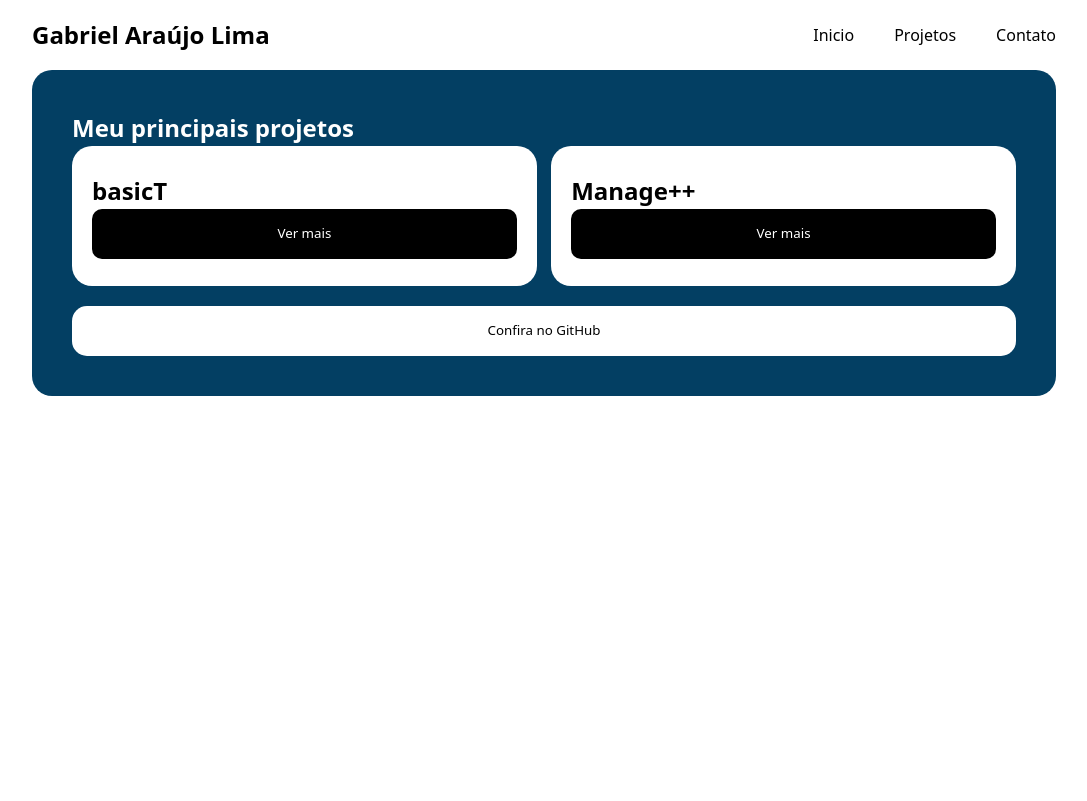
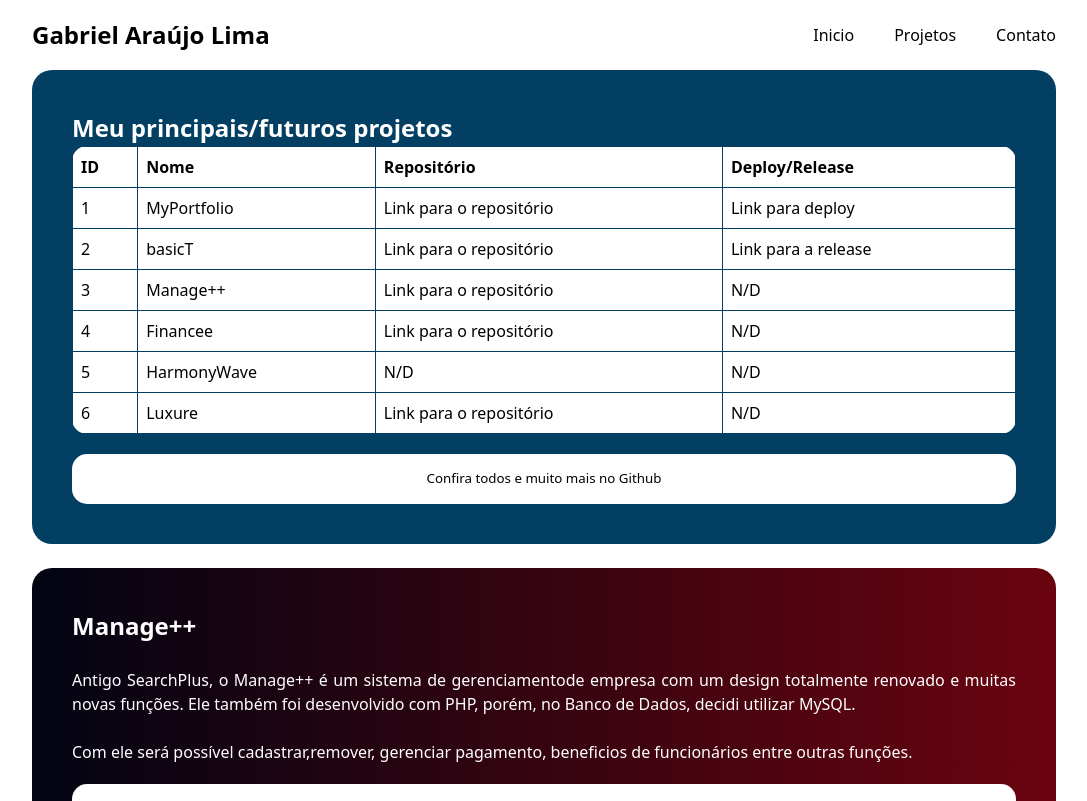
Before and after one commit to theMyntt/MyPortfolio, a React (Vite) app: page /project in a window 1280 px wide. Shown: the top 801 px of the page, without its empty margins (96-1183 px from the left). Built offline with nearby package versions, Linux system fonts and the light colour scheme.

Commit message:
feat: nova página de projetos

```diff
--- a/src/pages/Projects/index.jsx
+++ b/src/pages/Projects/index.jsx
@@ -1,66 +1,109 @@
 import React from "react";
 import "./index.scss";
-
-let i = 0;
-
-function toGit() {
-  return (window.location.href = "https://github.com/theMyntt/");
-}
-
-function seeMore(idElement, idBtn) {
-  const id = document.getElementById(idElement);
-  const btn = document.getElementById(idBtn);
-
-  if (i % 2 == 0){
-    id.classList.add("expand");
-    btn.textContent = "Ver menos";
-  }else{
-    id.classList.remove("expand");
-    btn.textContent = "Ver mais";
-  }
-
-  i++;
-}
 
 export default function Projects() {
   return (
     <div className="container">
       <div className="brand-container">
-        <h2>Meu principais projetos</h2>
-        <div className="proj-card-control">
-          <div className="proj-card card-one" id="card-one">
-            <div className="title">
-              <h2>basicT</h2>
-              <button className="btn" id="one" onClick={() => seeMore("card-one", "one")}>Ver mais</button>
-            </div>
-            <div className="card-one info1">
-              <article>
-                <h4>Descrição do projeto</h4>
-                <p>O basicT é um sistema PDV (Ponto de Venda) que foi desenvolvido com PHP e SQLite3. No momento, ele ainda está em suas versões inicias, existem muitas coisas para ser adicionadas nele.</p>
-                <p><b>O que é um sistema PDV?</b> são um programa para os operadores de caixa do mercado. A vantagem do basicT é que ele é leve e simples de usar.</p>
-                <a href="https://github.com/theMyntt/basicT"><u>Projeto no GitHub</u></a>
-              </article>
-            </div>
-
-          </div>
-          <div className="proj-card card-two" id="card-two">
-            <div className="title">
-              <h2>Manage++</h2>
-              <button className="btn" id="two" onClick={() => seeMore("card-two", "two")}>Ver mais</button>
-            </div>
-            <div className="card-two info1">
-              <article>
-                <h4>Descrição do projeto</h4>
-                <article>
-                  <p>Antigo SearchPlus, ele é um sistema de controle de funcionários ou clientes. No atual momento, estou pensando em formas de reconstruir ele do zero. De uma forma mais intuitiva e simples de se usar. Ele também foi desenvolvido com PHP, porém, no Banco de Dados, decidi utilizar MySQL.</p>
-                  <a href="https://github.com/theMyntt/SearchPlus"><u>Projeto no GitHub</u></a>
-                </article>
-              </article>
-            </div>
-          </div>
+        <h2>Meu principais/futuros projetos</h2>
+        <table>
+          <tr>
+            <th>ID</th>
+            <th>Nome</th>
+            <th>Repositório</th>
+            <th>Deploy/Release</th>
+          </tr>
+          <tr>
+            <td>1</td>
+            <td>MyPortfolio</td>
+            <td><a href="https://github.com/theMyntt/MyPortfolio">Link para o repositório</a></td>
+            <td><a href="https://portfolio-themyntt.netlify.app">Link para deploy</a></td>
+          </tr>
+          <tr>
+            <td>2</td>
+            <td>basicT</td>
+            <td><a href="https://github.com/theMyntt/basicT">Link para o repositório</a></td>
+            <td><a href="https://github.com/theMyntt/basicT/releases/">Link para a release</a></td>
+          </tr>
+          <tr>
+            <td>3</td>
+            <td>Manage++</td>
+            <td><a href="https://github.com/theMyntt/Manage++">Link para o repositório</a></td>
+            <td>N/D</td>
+          </tr>
+          <tr>
+            <td>4</td>
+            <td>Financee</td>
+            <td><a href="https://github.com/theMyntt/Financee">Link para o repositório</a></td>
+            <td>N/D</td>
+          </tr>
+          <tr>
+            <td>5</td>
+            <td>HarmonyWave</td>
+            <td>N/D</td>
+            <td>N/D</td>
+          </tr>
+          <tr>
+            <td>6</td>
+            <td>Luxure</td>
+            <td><a href="https://github.com/theMyntt/Luxure">Link para o repositório</a></td>
+            <td>N/D</td>
+          </tr>
+        </table>
+        <button
+          className="btn-proj"
+          onClick={() =>
+            (window.location.href =
+              "https://github.com/theMyntt?tab=repositories")
+          }
+        >
+          Confira todos e muito mais no Github
+        </button>
+      </div>{" "}
+      <br />
+      <div id="alem">
+        <div id="text-alem">
+          <h2>Manage++</h2> <br />
+          <p>
+            Antigo SearchPlus, o Manage++ é um sistema de gerenciamentode
+            empresa com um design totalmente renovado e muitas novas funções.
+            Ele também foi desenvolvido com PHP, porém, no Banco de Dados,
+            decidi utilizar MySQL. <br />
+            <br />
+          </p>
+          <p>
+            Com ele será possível cadastrar,remover, gerenciar pagamento,
+            beneficios de funcionários entre outras funções.
+          </p>
+          <button
+            className="btn-proj"
+            onClick={() =>
+              (window.location.href = "https://github.com/theMyntt/ManagePP")
+            }
+          >
+            Ver mais no Github
+          </button>
         </div>
-        <button className="btn-proj" onClick={toGit}>
-          Confira no GitHub
+      </div>{" "}
+      <br />
+      <div className="brand" style={{ color: "#fff" }}>
+        {/* <div id="brand-text"> */}
+        <h2>basicT</h2> <br />
+        <p>
+          O basicT é um sistema PDV (Ponto de Venda) que foi desenvolvido com
+          PHP e SQLite3. No momento, ele ainda está em suas versões inicias,
+          existem muitas coisas para ser adicionadas nele. <br /> <br />O que é
+          um sistema PDV? são um programa para os operadores de caixa do
+          mercado. A vantagem do basicT é que ele é leve e simples de usar.
+        </p>
+        {/* </div> */}
+        <button
+          className="btn-proj"
+          onClick={() =>
+            (window.location.href = "https://github.com/theMyntt/basicT")
+          }
+        >
+          Ver mais no Github
         </button>
       </div>
     </div>
--- a/src/pages/Projects/index.scss
+++ b/src/pages/Projects/index.scss
@@ -54,45 +54,63 @@
   height: -webkit-fill-available;
 }
 
-.proj-card {
-  max-height: 100px;
-  transition: max-height 0.5s ease-in-out;
-  overflow: hidden;
+// .proj-card {
+//   max-height: 100px;
+//   transition: max-height 0.5s ease-in-out;
+//   overflow: hidden;
+// }
+
+// .proj-card.expand {
+//   max-height: 300px;
+//   height: auto;
+//   .info1 {
+//     display: block;
+//   }
+//   .title {
+//     height: auto;
+//   }
+// }
+
+
+// @media (max-width: 1024px) {
+//   .proj-card {
+//     width: 100%;
+//     margin-bottom: 20px;
+//   }
+//   .proj-card:last-child {
+//     margin: 0;
+//   }
+//   .proj-card.proj-card.expand {
+//     max-height: 1000px;
+//   }
+//   // .proj-card:hover {
+//   //   height: 700px;
+//   // }
+// }
+
+// // @keyframes scaleHeight {
+// //   from {
+// //     height: auto;
+// //   }
+// //   to {
+// //     height: 300px;
+// //   }
+// // }
+
+table {
+  background-color: #fff;
+  color: #000;
+  padding: 15px;
+  border-collapse: collapse;
+  border-radius: 15px
 }
 
-.proj-card.expand {
-  max-height: 300px;
-  height: auto;
-  .info1 {
-    display: block;
-  }
-  .title {
-    height: auto;
-  }
+td,th {
+  border: 1px solid #033f63;
+  text-align: left;
+  padding: 8px;
 }
 
-
-@media (max-width: 1024px) {
-  .proj-card {
-    width: 100%;
-    margin-bottom: 20px;
-  }
-  .proj-card:last-child {
-    margin: 0;
-  }
-  .proj-card.proj-card.expand {
-    max-height: 1000px;
-  }
-  // .proj-card:hover {
-  //   height: 700px;
-  // }
-}
-
-// @keyframes scaleHeight {
-//   from {
-//     height: auto;
-//   }
-//   to {
-//     height: 300px;
-//   }
+// tr:nth-child(even) {
+//   background-color: #dddddd;
 // }
```
